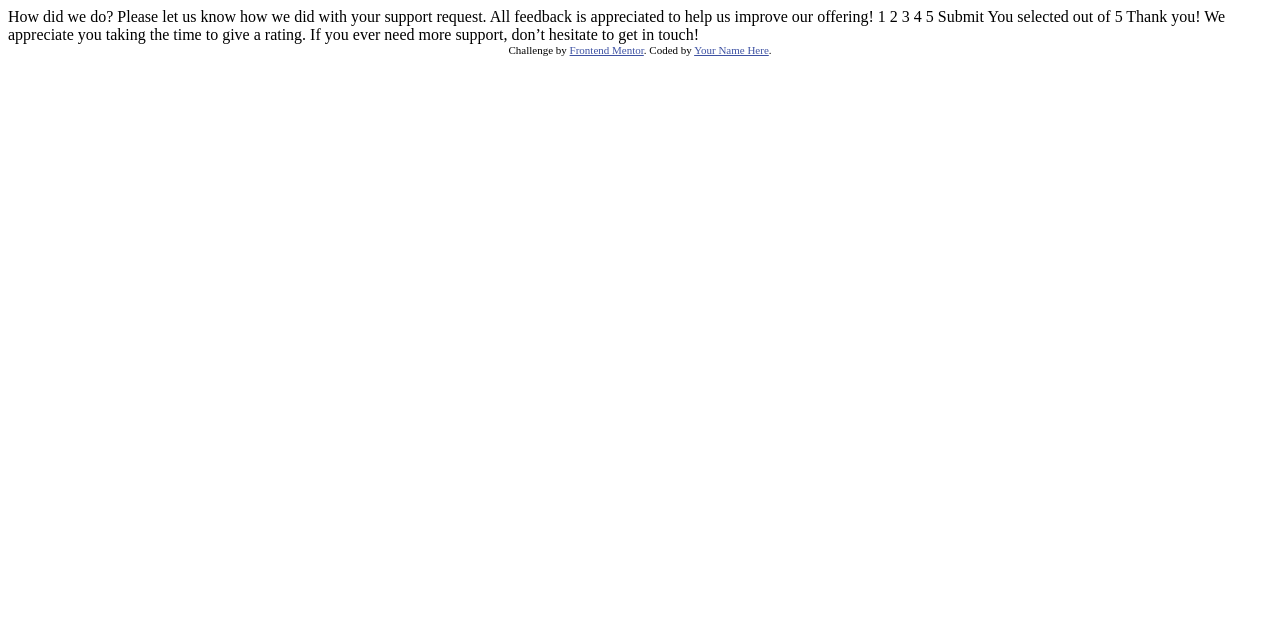
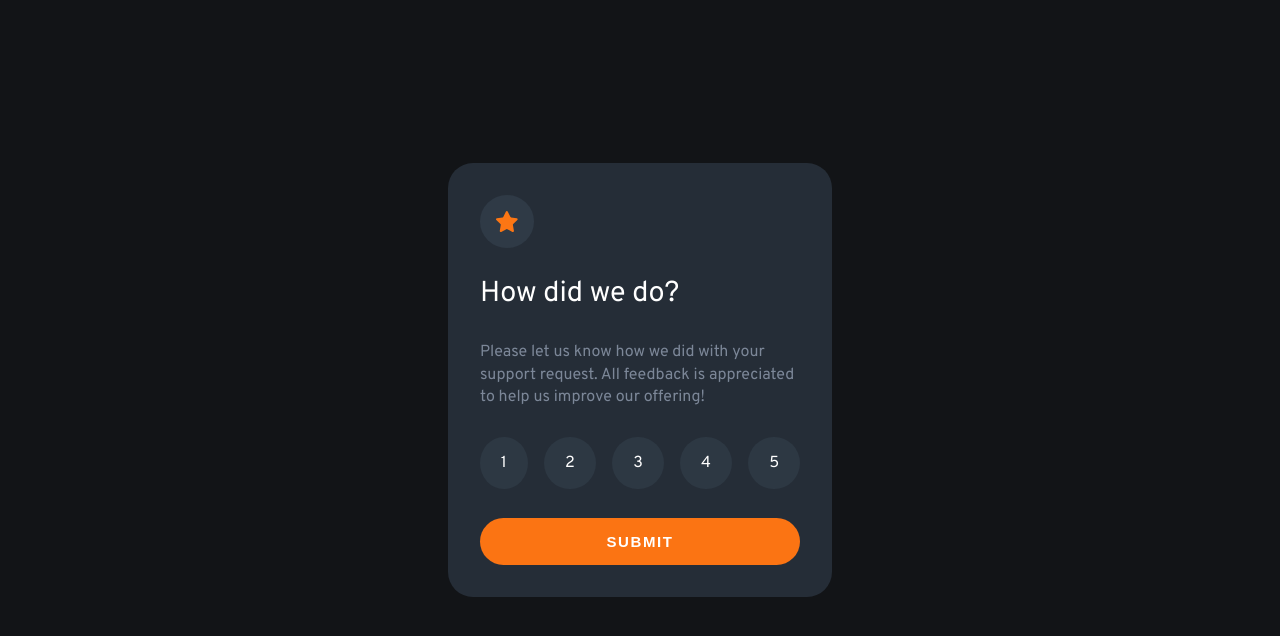
Before and after one commit to mthsimao/interactive-rating, a plain HTML site: page index.html in a window 1280 px wide. Drawn offline with Linux system fonts and the light colour scheme.

Commit message:
html desktop feito

```diff
--- a/index.html
+++ b/index.html
@@ -3,47 +3,50 @@
 <head>
   <meta charset="UTF-8">
   <meta name="viewport" content="width=device-width, initial-scale=1.0"> <!-- displays site properly based on user's device -->
-
   <link rel="icon" type="image/png" sizes="32x32" href="./images/favicon-32x32.png">
+  <link rel="stylesheet" href="style.css">
 
   <title>Frontend Mentor | Interactive rating component</title>
+</head>
 
-  <!-- Feel free to remove these styles or customise in your own stylesheet 👍 -->
-  <style>
-    .attribution { font-size: 11px; text-align: center; }
-    .attribution a { color: hsl(228, 45%, 44%); }
-  </style>
-</head>
 <body>
+  <main>
+    <!-- Rating state start -->
+    <div class="card">
 
-  <!-- Rating state start -->
+      <span class="card-img">
+        <img src="images/icon-star.svg" alt="Icon star">
+      </span>
 
-  How did we do?
+      <h1>How did we do?</h1>
 
-  Please let us know how we did with your support request. All feedback is appreciated
-  to help us improve our offering!
+      <p class="card-text">Please let us know how we did with your support request. All feedback is appreciated to help us improve our offering!</p>
 
-  1 2 3 4 5
+      <ul class="buttons">
+        <li class="n1">1</li>
+        <li class="n2">2</li>
+        <li class="n3">3</li>
+        <li class="n4">4</li>
+        <li class="n5">5</li>
+      </ul>
 
-  Submit
+      <input type="submt" onclick="submit()" class="btn" value="submit">
 
-  <!-- Rating state end -->
+      <!-- Rating state end -->
+    </div>
 
-  <!-- Thank you state start -->
+    <div id="card-thanks">
+      <img src="images/illustration-thank-you.svg" alt="Illustration thank you">
+      <div class="res-txt">You selected -- out of 5</div>
+      <div class="card-thanks-txt">
+        <h1>Thank you!</h1>
 
-  You selected <!-- Add rating here --> out of 5
+        <p>We appreciate you taking the time to give a rating. If you ever need more support, don't hesitate to get in touch!</p>
+      </div>
+    </div>
 
-  Thank you!
+  </main>
 
-  We appreciate you taking the time to give a rating. If you ever need more support,
-  don’t hesitate to get in touch!
-
-  <!-- Thank you state end -->
-
-
-  <div class="attribution">
-    Challenge by <a href="https://www.frontendmentor.io?ref=challenge" target="_blank">Frontend Mentor</a>.
-    Coded by <a href="#">Your Name Here</a>.
-  </div>
+  <script src="script.js" defer></script>
 </body>
 </html>
--- /dev/null
+++ b/script.js
@@ -0,0 +1,19 @@
+let thanks = document.querySelector('div#card-thanks')
+
+thanks.style.display = "none"
+
+
+
+
+
+function submit() {
+
+
+
+    let card = document.querySelector('div.card')
+    card.style.display = "none"
+
+    thanks.style.display = "inline-flex"
+
+    var res = document.querySelector('div.res-txt')
+}
--- /dev/null
+++ b/style.css
@@ -0,0 +1,166 @@
+@charset "UTF-8";
+
+@import url('https://fonts.googleapis.com/css2?family=Overpass:wght@400;700&display=swap');
+
+* {
+    margin: 0;
+    padding: 0;
+    box-sizing: border-box;
+}
+
+:root {
+    --White: hsl(0, 0%, 100%);
+    --Medium-Grey: hsl(216, 12%, 54%);
+    --Dark-Blue: hsl(213, 19%, 18%);
+    --Very-Dark-Blue: hsl(216, 12%, 8%);
+    --Light-Grey: hsl(217, 12%, 63%);
+    --Orange: hsl(25, 97%, 53%);
+
+    --font-overpass: 'Overpass', sans-serif;
+}
+
+body {
+    background-color: var(--Very-Dark-Blue);
+    color: white;
+}
+
+main {
+    display: flex;
+    align-items: center;
+    justify-content: center;
+    height: 95vh;
+    width: 100%;
+}
+
+.card {
+    background-color: var(--Dark-Blue);
+    font-family: var(--font-overpass);
+    display: flex;
+    flex-direction: column;
+    justify-content: center;
+    align-items: left;
+    gap: 1.8em;
+    padding: 2em;
+    width: 30%;
+    border-radius: 25px;
+}
+
+.card h1 {
+    font-size: 1.8em;
+    font-weight: 400;
+}
+
+.card-text, .card-thanks-txt p {
+    font-size: 1em;
+    text-align: left;
+    color: var(--Medium-Grey);
+    line-height: 1.4em;
+}
+
+.card-img {
+    background-color: hsl(211, 20%, 23%);
+    width: 54px;
+    display: flex;
+    align-items: center;
+    justify-content: left;
+    padding: 16px;
+    border-radius: 50%;
+}
+
+.card img {
+    width: 64px;
+}
+
+.buttons {
+    display: flex;
+    flex-direction: row;
+    align-items: center;
+    justify-content: space-between;
+}
+
+
+.buttons .n1, .n2, .n3, .n4, .n5 {
+    background-color: hsl(211, 20%, 22%);
+    display: flex;
+    align-items: center;
+    justify-content: center;
+    padding: 1em 1.3em;
+    border-radius: 50%;
+}
+
+.buttons .n1:hover, .n2:hover, .n3:hover, .n4:hover, .n5:hover {
+    background-color: var(--Medium-Grey);
+    transition: all .2s;
+    cursor: pointer;
+}
+
+.selected {
+    background-color: var(--Orange);
+}
+
+.btn {
+    background-color: var(--Orange);
+    outline: none;
+    border: none;
+    padding: 1em;
+    border-radius: 100px;
+    color: white;
+    font-size: 15px;
+    font-weight: 600;
+    letter-spacing: 1.6px;
+    text-transform: uppercase;
+    width: 100%;
+    text-align: center;
+}
+
+.btn:hover {
+    background-color: white;
+    color: var(--Orange);
+    cursor: pointer;
+    transition: all .2s;
+}
+
+/* CARD-THANKS */
+
+
+.card-t {
+    display: none;
+}
+
+#card-thanks {
+    background-color: var(--Dark-Blue);
+    font-family: var(--font-overpass);
+    display: flex;
+    flex-direction: column;
+    justify-content: center;
+    align-items: center;
+    gap: 2em;
+    padding: 2em;
+    width: 30%;
+    border-radius: 25px;
+}
+
+#card-thanks img {
+    width: 178px;
+}
+
+.res-txt {
+    background-color: hsl(211, 20%, 22%);
+    color: var(--Orange);
+    padding: 8px 12px;
+    border-radius: 100px;
+    font-size: 15px;
+}
+
+.card-thanks-txt {
+    display: flex;
+    flex-direction: column;
+    align-items: center;
+    justify-content: center;
+    gap: 1em;
+}
+.card-thanks-txt p {
+    width: 360px;
+    font-size: 1em;
+    text-align: center;
+}
```
